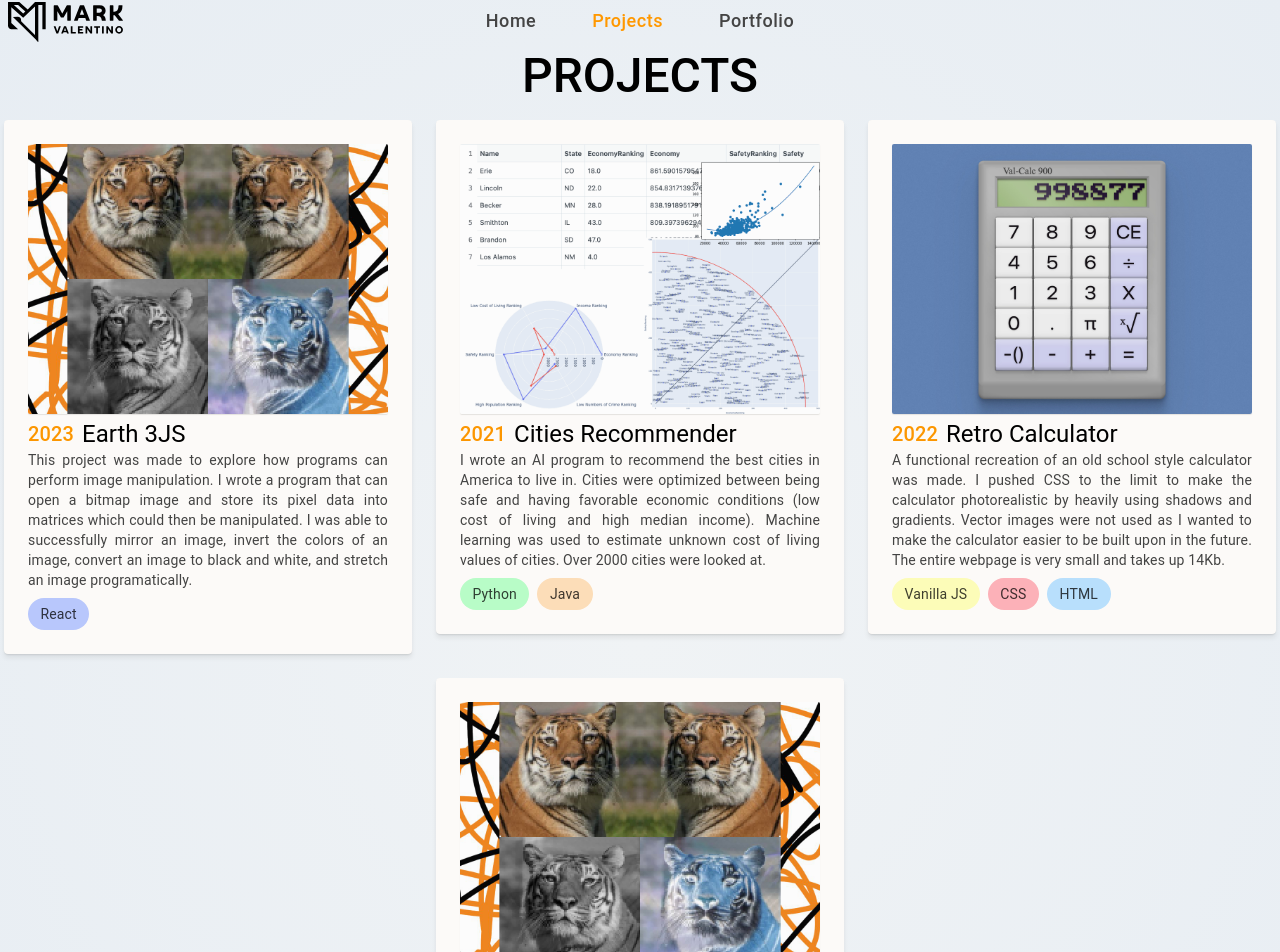
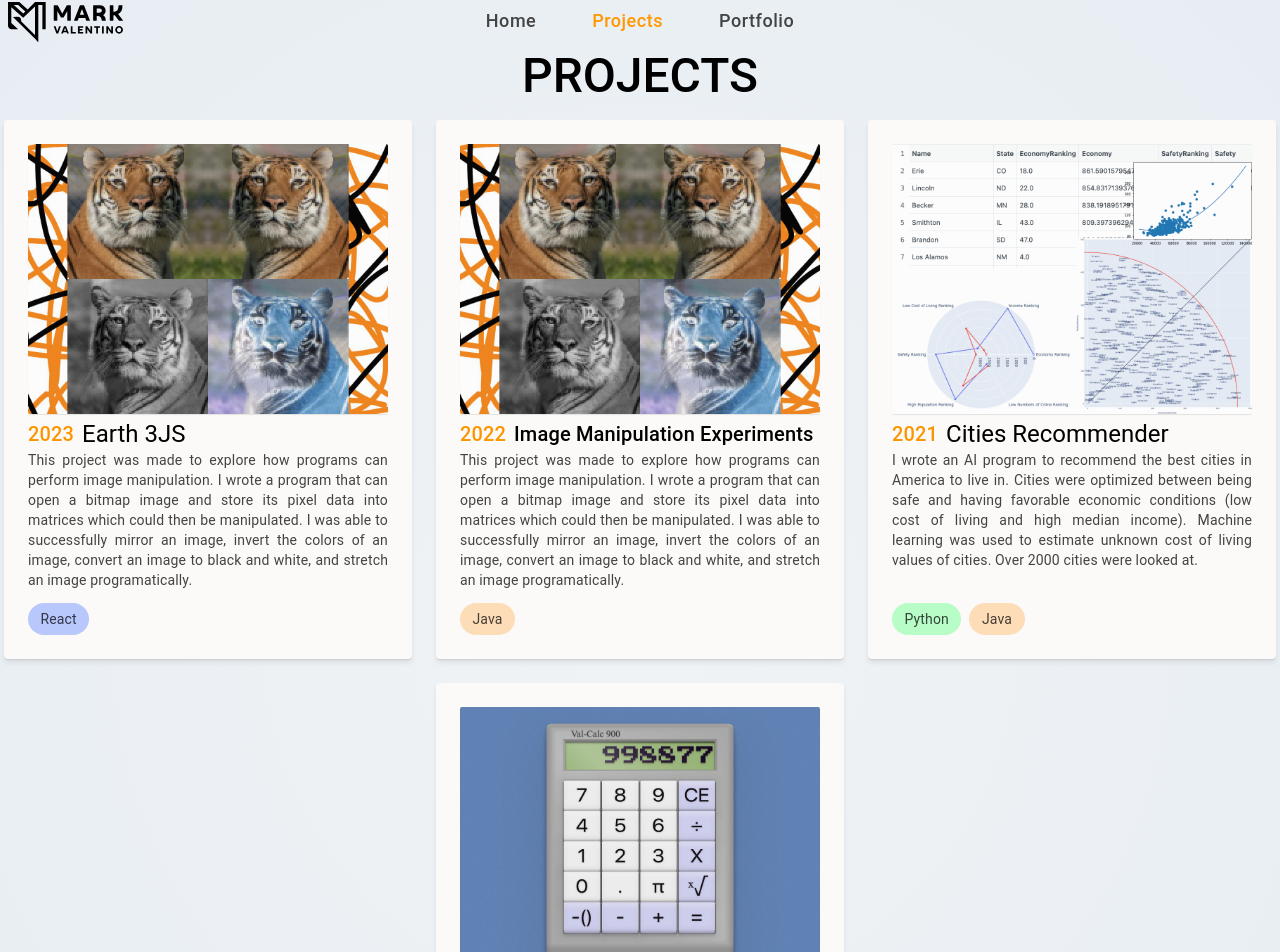
Before and after one commit to M-Valentino/M-Valentino_Node, a Next.js app: page /projects in a window 1280 px wide. Shown: the part 6-958 px from the top of the page. Built offline with nearby package versions, Linux system fonts and the light colour scheme.

Commit message:
cards have uniform height.

```diff
--- a/src/components/LanguageChip.jsx
+++ b/src/components/LanguageChip.jsx
@@ -25,7 +25,7 @@ export const LanguageChip = (props) => {
       <Typography
         variant="body2"
         color="text.primary"
-        style={{ fontWeight: 400, opacity: 0.75 }}
+        style={{ fontWeight: 400, opacity: 0.72 }}
       >
         {props.label}
       </Typography>
--- a/src/components/ProjectCard.jsx
+++ b/src/components/ProjectCard.jsx
@@ -4,13 +4,21 @@ import Stack from "@mui/material/Stack";
 import { useSpring, animated } from "@react-spring/web";
 import { ThemeProvider } from "@mui/material/styles";
 import { MainTheme } from "@/utils/MUITheme";
-import useMediaQuery from '@mui/material/useMediaQuery';
+import useMediaQuery from "@mui/material/useMediaQuery";
 import { LanguageChip } from "./LanguageChip";
 import { LANGUAGES } from "@/consts/projectContent";
 
 export default function ProjectCard(props) {
-  const { href, imageLink, title, date, description, languages } = props.data;
-  const isDesktopView = useMediaQuery('(min-width:1000px)');
+  const {
+    href,
+    imageLink,
+    title,
+    smallerTitleFontNeeded,
+    date,
+    description,
+    languages,
+  } = props.data;
+  const isDesktopView = useMediaQuery("(min-width:1000px)");
   // True if mouse is hovering on the card, else false.
   const [isHovering, setIsHovering] = useState(false);
 
@@ -23,16 +31,16 @@ export default function ProjectCard(props) {
   const cardDealt = useSpring({
     from: {
       y: 500,
-      opacity: 0
+      opacity: 0,
     },
     to: {
       y: 0,
-      opacity: 1
+      opacity: 1,
     },
     delay: props.index * 100,
     config: {
       mass: 1,
-      friction: 19
+      friction: 19,
     },
   });
 
@@ -50,14 +58,15 @@ export default function ProjectCard(props) {
     from: {
       scale: 1,
       boxShadow: initialShadow,
-      filter: "brightness(0.99)"
+      filter: "brightness(0.99)",
     },
     to: {
-      scale: (isHovering && isDesktopView) ? 1.05 : 1,
-      boxShadow: (isHovering && isDesktopView) ? finalShadow : initialShadow,
-      filter: (isHovering && isDesktopView) ? "brightness(1)" : "brightness(0.99)"
+      scale: isHovering && isDesktopView ? 1.05 : 1,
+      boxShadow: isHovering && isDesktopView ? finalShadow : initialShadow,
+      filter:
+        isHovering && isDesktopView ? "brightness(1)" : "brightness(0.99)",
     },
-    config: { mass: 0.5, friction: 30, tension: 600 }
+    config: { mass: 0.5, friction: 30, tension: 600 },
   });
 
   /**
@@ -84,6 +93,7 @@ export default function ProjectCard(props) {
 
   return (
     <ThemeProvider theme={MainTheme}>
+      <a style={{ textDecoration: "none" }} href={href}>
         <animated.div
           style={{
             backgroundColor: "#fffdfa",
@@ -92,21 +102,31 @@ export default function ProjectCard(props) {
             borderRadius: 4,
             textRendering: "geometricPrecision!important",
             ...cardDealt,
-          ...cardZoom
+            ...cardZoom,
           }}
           onMouseEnter={() => setIsHovering(true)}
           onMouseLeave={() => setIsHovering(false)}
         >
-        <a style={{ textDecoration: "none" }} href={href}>
-          <img src={imageLink} style={{ width: "100%", borderRadius: 2, boxShadow: '0 1px 1px rgba(0, 0, 0, 0.1)' }}></img>
+          <img
+            src={imageLink}
+            style={{
+              width: "100%",
+              borderRadius: 2,
+              boxShadow: "0 1px 1px rgba(0, 0, 0, 0.1)",
+            }}
+          ></img>
           <Stack direction="row" spacing={1}>
             <Typography variant="h6" color="primary">
               {date}
             </Typography>
-            <Typography variant="h5" color="text.primary">
+            <Typography
+              variant={smallerTitleFontNeeded ? "h6" : "h5"}
+              color="text.primary"
+            >
               {title}
             </Typography>
           </Stack>
+          <div style={{ height: 145 }}>
             <Typography
               variant="body2"
               color="text.secondary"
@@ -114,6 +134,7 @@ export default function ProjectCard(props) {
             >
               {description}
             </Typography>
+          </div>
           <Stack direction="row" spacing={1} mt={1}>
             {languages.map((props, index) => (
               <LanguageChip
@@ -123,8 +144,8 @@ export default function ProjectCard(props) {
               />
             ))}
           </Stack>
+        </animated.div>
       </a>
-      </animated.div>
     </ThemeProvider>
   );
 }
--- a/src/consts/projectContent.js
+++ b/src/consts/projectContent.js
@@ -13,15 +13,27 @@ export const projectContent = [
     href: "/Earth3JS",
     imageLink: "/projectImages/tigers.jpg",
     title: "Earth 3JS",
+    smallerTitleFontNeeded: false,
     date: "2023",
     description:
       "This project was made to explore how programs can perform image manipulation. I wrote a program that can open a bitmap image and store its pixel data into matrices which could then be manipulated. I was able to successfully mirror an image, invert the colors of an image, convert an image to black and white, and stretch an image programatically.",
     languages: [LANGUAGES.react],
   },
   {
+    href: "https://github.com/M-Valentino/Image-Manipulation-Experiments",
+    imageLink: "/projectImages/tigers.jpg",
+    title: "Image Manipulation Experiments",
+    smallerTitleFontNeeded: true,
+    date: "2022",
+    description:
+      "This project was made to explore how programs can perform image manipulation. I wrote a program that can open a bitmap image and store its pixel data into matrices which could then be manipulated. I was able to successfully mirror an image, invert the colors of an image, convert an image to black and white, and stretch an image programatically.",
+    languages: [LANGUAGES.java],
+  },
+  {
     href: "https://github.com/M-Valentino/Cities-Recommender",
     imageLink: "/projectImages/citiesrecommender.png",
     title: "Cities Recommender",
+    smallerTitleFontNeeded: false,
     date: "2021",
     description:
       "I wrote an AI program to recommend the best cities in America to live in. Cities were optimized between being safe and having favorable economic conditions (low cost of living and high median income). Machine learning was used to estimate unknown cost of living values of cities. Over 2000 cities were looked at.",
@@ -31,18 +43,10 @@ export const projectContent = [
     href: "/retro_calculator.html",
     imageLink: "/projectImages/calculator.jpg",
     title: "Retro Calculator",
+    smallerTitleFontNeeded: false,
     date: "2022",
     description:
       "A functional recreation of an old school style calculator was made. I pushed CSS to the limit to make the calculator photorealistic by heavily using shadows and gradients. Vector images were not used as I wanted to make the calculator easier to be built upon in the future. The entire webpage is very small and takes up 14Kb.",
     languages: [LANGUAGES.vanillaJS, LANGUAGES.css, LANGUAGES.html],
   },
-  {
-    href: "https://github.com/M-Valentino/Image-Manipulation-Experiments",
-    imageLink: "/projectImages/tigers.jpg",
-    title: "Image Manipulation Experiments",
-    date: "2022",
-    description:
-      "This project was made to explore how programs can perform image manipulation. I wrote a program that can open a bitmap image and store its pixel data into matrices which could then be manipulated. I was able to successfully mirror an image, invert the colors of an image, convert an image to black and white, and stretch an image programatically.",
-    languages: [LANGUAGES.java],
-  },
 ];
```
Lines whose indentation alone changed are shown as unchanged.
